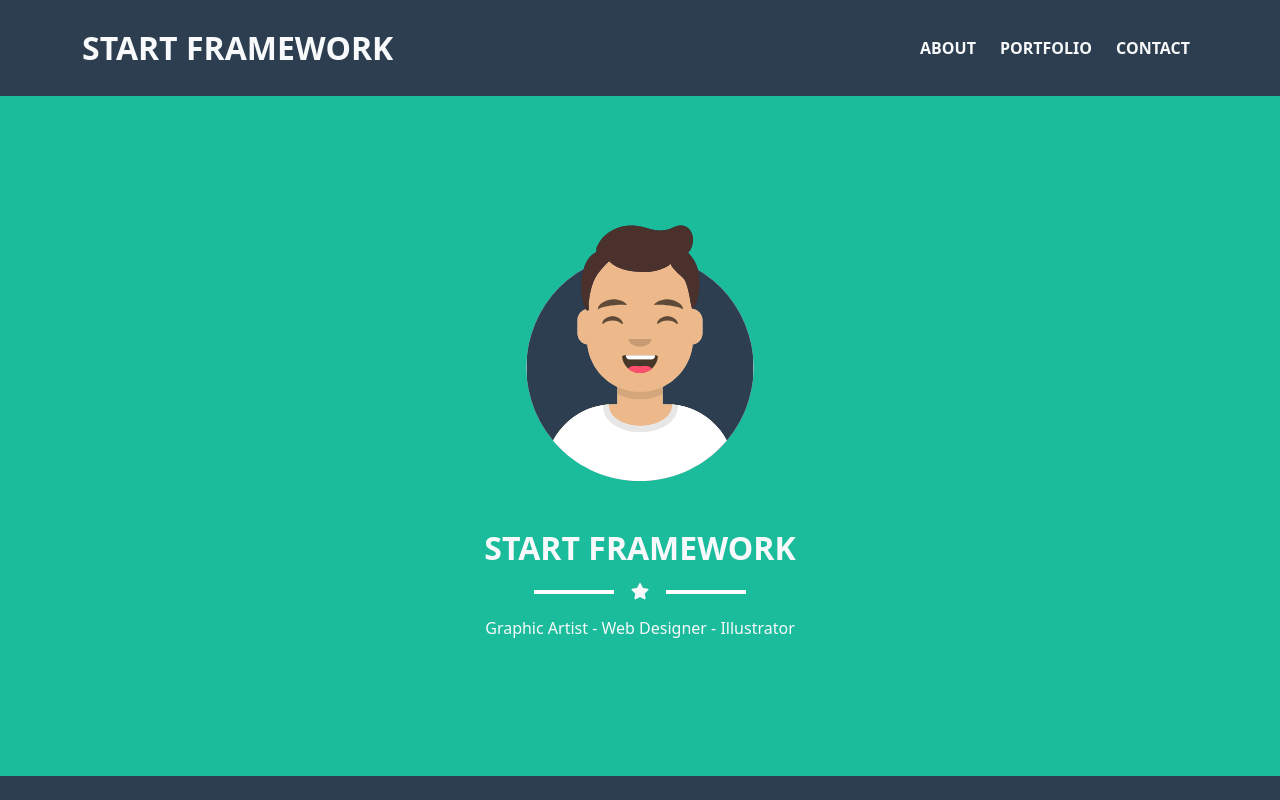
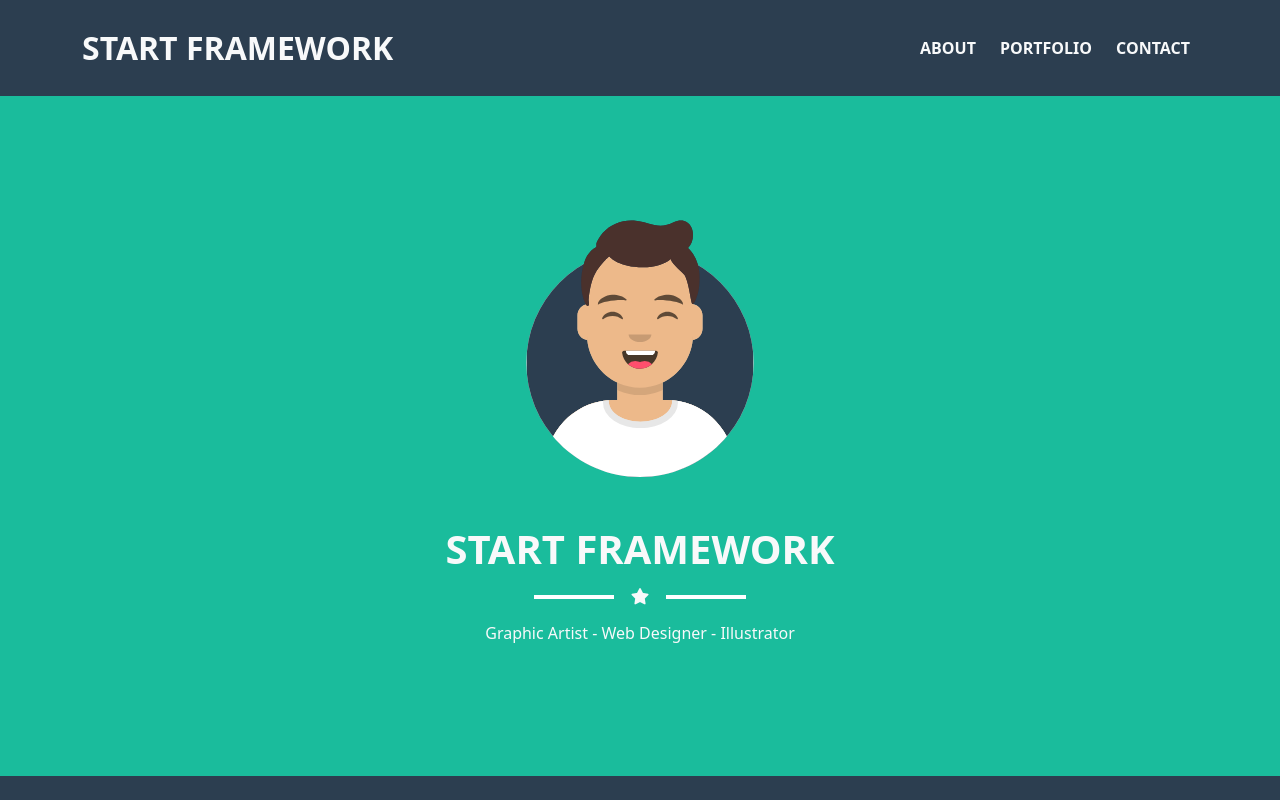
Before and after one commit to rayanelhawagry/ReactJS-Project, a React (Vite) app: page / in a window 1280 px wide. Shown: the top 800 px of the page. Built offline with nearby package versions, Linux system fonts and the light colour scheme.

Commit message:
Refactor Home component & clean up CSS

```diff
--- a/src/Components/Home/Home.jsx
+++ b/src/Components/Home/Home.jsx
@@ -2,7 +2,7 @@ import React, { useEffect } from 'react'
 import avatar from '../../assets/avatar.svg'
 import '../Home/Home.modules.css'
 
-export default function Home({ currentTitle, setCurrentTitle }) {
+export default function Home({ setCurrentTitle }) {
     useEffect(() => {
         setCurrentTitle('Home')
     }, [])
@@ -15,11 +15,11 @@ export default function Home({ currentTitle, setCurrentTitle }) {
                     <div className="avatar">
                         <img src={avatar} alt="Avatar" />
                     </div>
-                    <h2 className='text-uppercase text-light fw-bolder mt-5 mb-3'>Start Framework</h2>
-                    <div className="starLine d-flex justify-content-center align-items-center mb-3">
-                        <div className="line me-3"></div>
+                    <h1 className='text-uppercase text-light fw-bolder mt-5 mb-3'>Start Framework</h1>
+                    <div className="starLine d-flex justify-content-center align-items-center gap-3 mb-3">
+                        <div className="line"></div>
                         <i className='fa-solid fa-star text-light'></i>
-                        <div className="line ms-3"></div>
+                        <div className="line"></div>
                     </div>
                     <p className='text-light'>Graphic Artist - Web Designer - Illustrator</p>
                 </div>
--- a/src/Components/Home/Home.modules.css
+++ b/src/Components/Home/Home.modules.css
@@ -7,10 +7,6 @@
     width: 15.625rem;
 }
 
-.hom .content h2 {
-    font-size: 40px;
-}
-
 .home .content .starLine .line {
     width: 5rem;
     height: 0.25rem;
```
